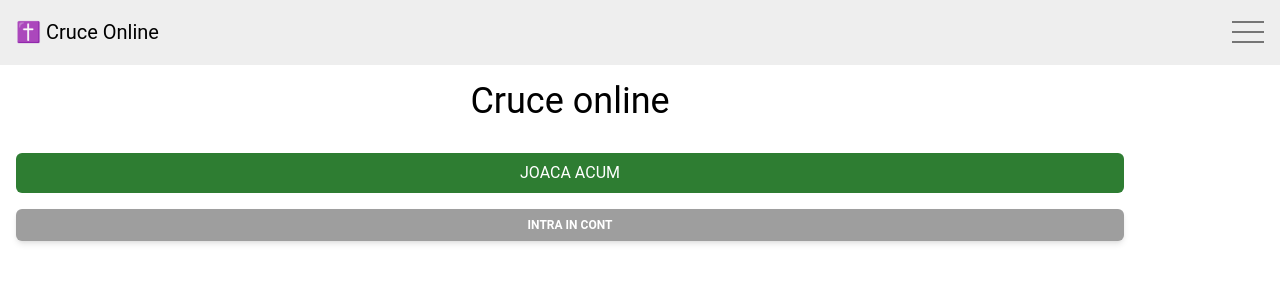
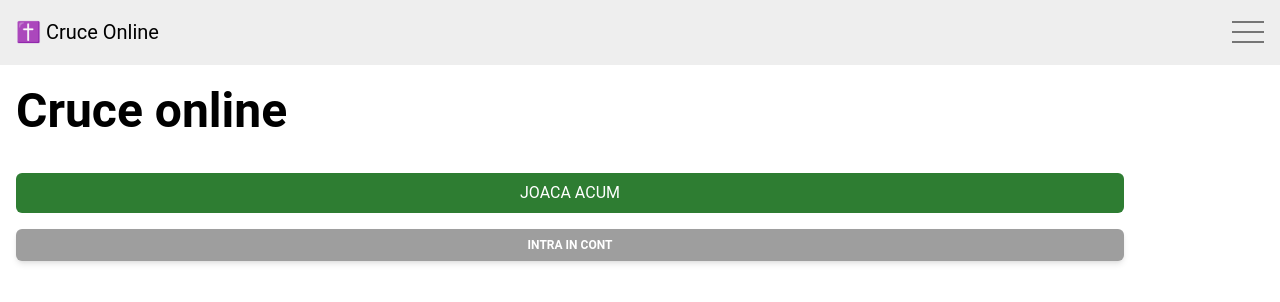
Before and after one commit to PCRinus/cruce-online-frontend, a React (Vite) app: page / in a window 1280 px wide. Shown: the top 302 px of the page. Built offline with nearby package versions, Linux system fonts and the light colour scheme.

Commit message:
feat: refine navbar and navigation from it

```diff
--- a/src/components/Root.tsx
+++ b/src/components/Root.tsx
@@ -1,11 +1,15 @@
-import { FC } from "react";
-import { Outlet } from "react-router-dom";
+import { FC } from 'react';
+import { Outlet } from 'react-router-dom';
+import Navbar from './navbar/Navbar';
 
 const Root: FC = () => {
   return (
-    <div className="container flex grow flex-col gap-4 p-4">
-      <Outlet />
-    </div>
+    <>
+      <Navbar />
+      <div className="container flex grow flex-col p-4">
+        <Outlet />
+      </div>
+    </>
   );
 };
 
--- a/src/components/navbar/Navbar.tsx
+++ b/src/components/navbar/Navbar.tsx
@@ -1,5 +1,6 @@
 import { Typography } from '@material-tailwind/react';
 import { FC, useState } from 'react';
+import { useNavigate } from 'react-router-dom';
 
 interface HamburgerButtonProps {
   isMenuVisible: boolean;
@@ -17,19 +18,22 @@ const HamburgerButton: FC<HamburgerButtonProps> = ({ isMenuVisible, setIsMenuVis
 };
 
 const Navbar: FC = () => {
+  const navigate = useNavigate();
   const [isMenuVisible, setIsMenuVisible] = useState(false);
 
   return (
     <>
       <div className="flex flex-row justify-between bg-gray-200 p-4 align-middle">
-        <Typography variant="lead">✝️ Cruce Online</Typography>
+        <Typography variant="lead" onClick={() => navigate('/')}>
+          ✝️ Cruce Online
+        </Typography>
         <HamburgerButton isMenuVisible={isMenuVisible} setIsMenuVisible={setIsMenuVisible} />
       </div>
 
       {isMenuVisible && (
-        <div className='flex flex-col gap-2 bg-gray-100 px-4 py-3'>
-          <Typography variant='paragraph'>🏆 Leaderboard</Typography>
-          <Typography variant='paragraph'>🏆 Leaderboard</Typography>
+        <div className="flex flex-col gap-2 bg-gray-100 px-4 py-3">
+          <Typography variant="paragraph">🏆 Leaderboard</Typography>
+          <Typography variant="paragraph">🏆 Leaderboard</Typography>
         </div>
       )}
     </>
--- a/src/main.tsx
+++ b/src/main.tsx
@@ -10,7 +10,6 @@ import Room from '@@routes/Room';
 import { SWRConfig } from 'swr';
 import fetcher from './fetcher';
 import { ThemeProvider } from '@material-tailwind/react';
-import Navbar from '@@components/navbar/Navbar';
 
 const router = createBrowserRouter([
   {
@@ -44,7 +43,6 @@ ReactDOM.createRoot(document.getElementById('root')!).render(
       }}
     >
       <ThemeProvider>
-        <Navbar />
         <RouterProvider router={router} />
       </ThemeProvider>
     </SWRConfig>
--- a/src/routes/Home.tsx
+++ b/src/routes/Home.tsx
@@ -1,11 +1,11 @@
-import { Button } from '@material-tailwind/react';
+import { Button, Typography } from '@material-tailwind/react';
 import { FC } from 'react';
 import { Link } from 'react-router-dom';
 
 const Home: FC = () => {
   return (
     <div className='flex flex-col justify-center gap-8'>
-      <h1 className="text-center text-4xl">Cruce online</h1>
+      <Typography variant='h1'>Cruce online</Typography>
 
       <div className="flex flex-col gap-4">
         <Link to={`lobby`} className="rounded-md bg-green-800 px-4 py-2 text-center uppercase text-white">
```
